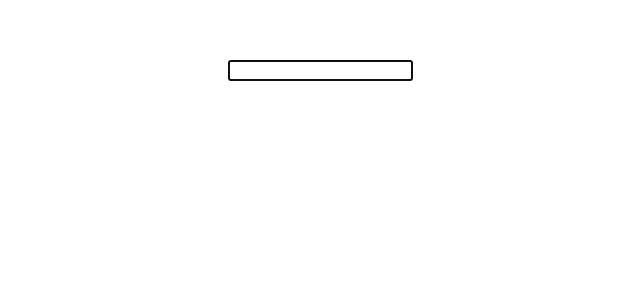
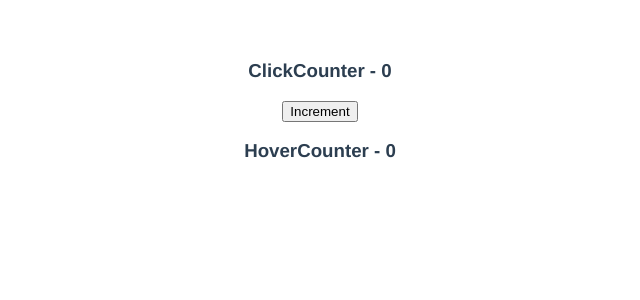
Before and after one commit to deepak252/vuejs-tutorial, a Vue app: page / in a window 1280 px wide. Shown: the top 300 px of the page, without its empty margins (320-960 px from the left). Built offline with nearby package versions, Linux system fonts and the light colour scheme.

Commit message:
Counter example without mixin

```diff
--- a/src/App.vue
+++ b/src/App.vue
@@ -1,15 +1,18 @@
 <template>
     <div>
-        <TemplateRefs />
+        <ClickCounter />
+        <HoverCounter />
     </div>
 </template>
 
 <script>
-import TemplateRefs from './components/TemplateRefs.vue'
+import ClickCounter from './components/ClickCounter.vue'
+import HoverCounter from './components/HoverCounter.vue'
 export default {
     name: 'App',
     components: {
-        TemplateRefs
+        ClickCounter,
+        HoverCounter,
     }
 }
 </script>
--- /dev/null
+++ b/src/components/ClickCounter.vue
@@ -0,0 +1,28 @@
+<template>
+    <div>
+        <h3>
+            ClickCounter - {{count}}
+        </h3>
+        <button @click="incrementCount">Increment</button>
+    </div>
+</template>
+
+<script>
+
+export default {
+    name: 'ClickCounter',
+    data(){
+        return {
+            count: 0
+        }
+    },
+    methods: {
+        incrementCount(){
+            this.count++;
+        }
+    }
+}
+</script>
+
+<style>
+</style>
--- /dev/null
+++ b/src/components/HoverCounter.vue
@@ -0,0 +1,27 @@
+<template>
+    <div>
+        <h3 @mouseover ="incrementCount">
+            HoverCounter - {{count}}
+        </h3>
+    </div>
+</template>
+
+<script>
+
+export default {
+    name: 'ClickCounter',
+    data(){
+        return {
+            count: 0
+        }
+    },
+    methods: {
+        incrementCount(){
+            this.count++;
+        }
+    }
+}
+</script>
+
+<style>
+</style>
```
